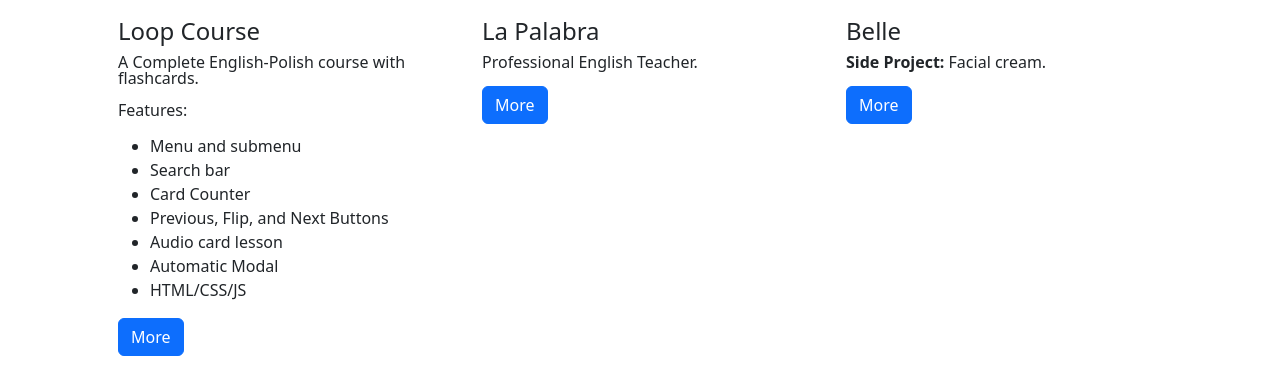
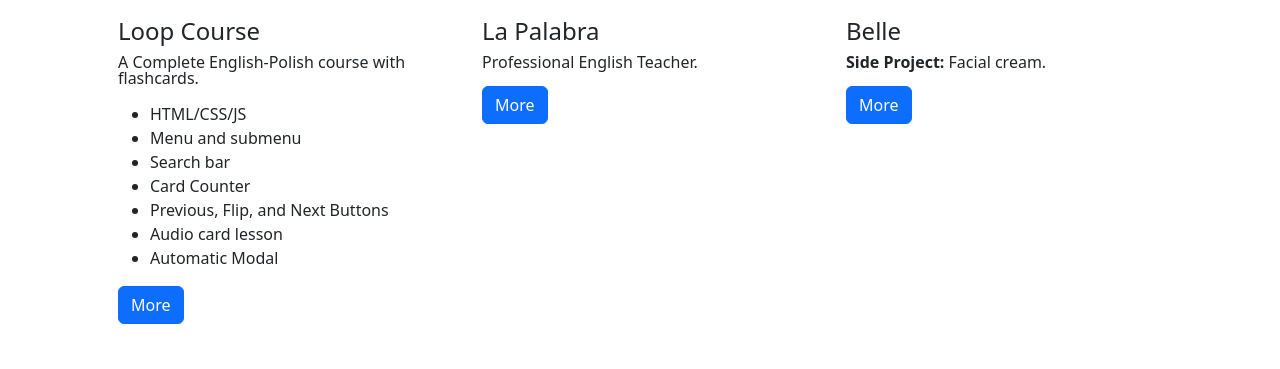
Before and after one commit to ezebarredo/ebarredo-web, a website: page index.html in a window 1280 px wide. Shown: the part 1930-2299 px from the top of the page. Drawn offline with nearby package versions, Linux system fonts and the light colour scheme.

Commit message:
features paragraph removed.

```diff
--- a/index.html
+++ b/index.html
@@ -151,15 +151,14 @@
               <div class="portfolio-info pt-1">
                 <h4 class="mt-3">Loop Course</h4>
                 <p class="lh-1">A Complete English-Polish course with flashcards.</p>
-                <p class="lh-1">Features:</p>
                 <ul>
+                  <li>HTML/CSS/JS</li>
                   <li>Menu and submenu</li>
                   <li>Search bar</li>
                   <li>Card Counter</li>
                   <li>Previous, Flip, and Next Buttons</li>
                   <li>Audio card lesson</li>
                   <li>Automatic Modal</li>
-                  <li>HTML/CSS/JS</li>
                 </ul>
                 <a class="btn btn-primary" href="https://loopcourse.com/" target="_blank" role="button">More</a>
               </div>
```
